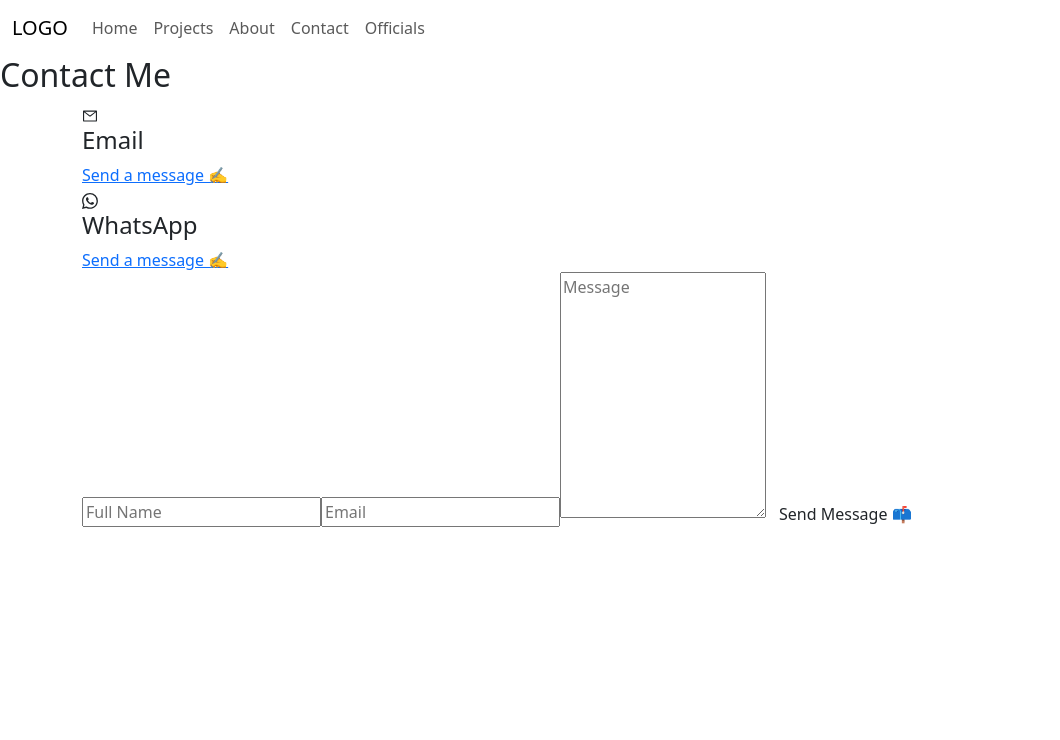
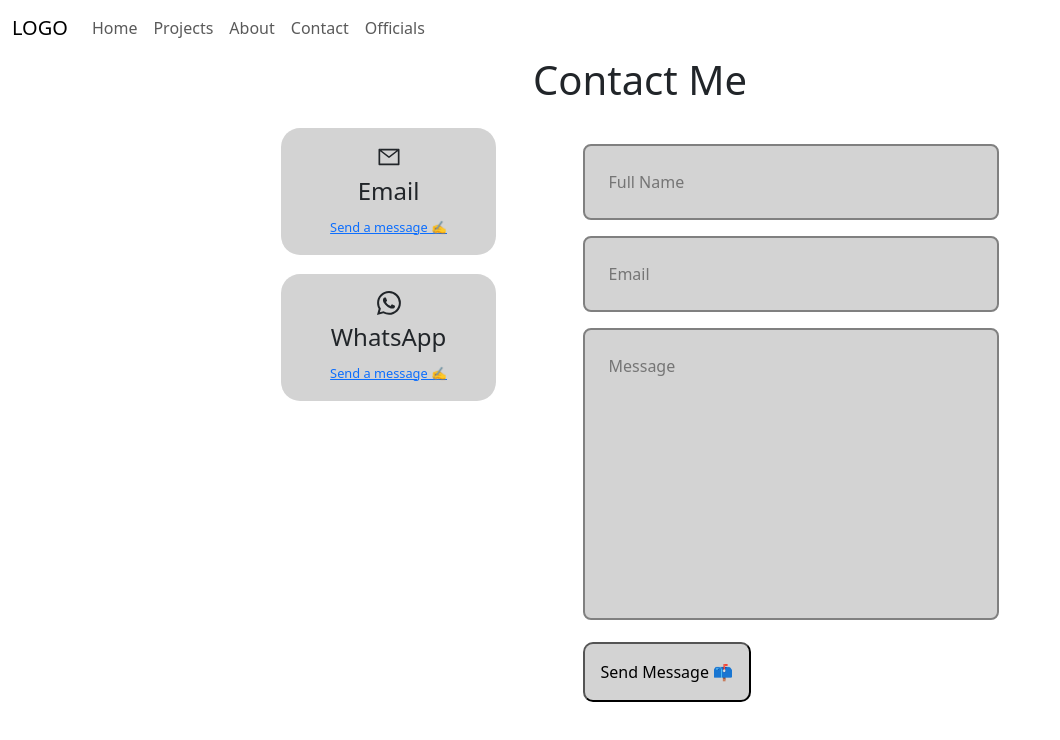
Before and after one commit to yegonkimutai/Happy-faces, a React (Create React App) app: page /contact in a window 1280 px wide. Shown: the top 740 px of the page, without its empty margins (0-1060 px from the left). Built offline with nearby package versions, Linux system fonts and the light colour scheme.

Commit message:
:dizzy: Style contact page

```diff
--- a/src/pages/About.js
+++ b/src/pages/About.js
@@ -1,4 +1,5 @@
 import React from 'react'
+import '../style/About.css'
 
 function About() {
   return (
--- a/src/pages/Contact.js
+++ b/src/pages/Contact.js
@@ -1,8 +1,9 @@
 import { AiOutlineMail } from 'react-icons/ai';
-
+import '../style/Contact.css'
 import { BsWhatsapp } from 'react-icons/bs';
 import React, { useRef } from 'react';
 import emailjs from '@emailjs/browser';
+import 'bootstrap/dist/css/bootstrap.min.css';
 
 function Contact() {
   const form = useRef();
@@ -41,7 +42,7 @@ function Contact() {
           <input type="name" name="name" placeholder="Full Name" required />
           <input type="email" name="email" placeholder="Email" required />
           <textarea name="message" placeholder="Message" rows="10" />
-          <button type="submit" className="btn primary">Send Message 📫 </button>
+          <button type="submit" className="form-btn">Send Message 📫 </button>
         </form>
       </div>
     </section>
--- /dev/null
+++ b/src/style/Contact.css
@@ -0,0 +1,83 @@
+.container.contact-container {
+    width: 58%;
+    display: grid;
+    grid-template-columns: 30% 58%;
+    gap: 12%;
+  }
+
+  .cont-main h5 {
+    text-align: center;
+    font-size: 1rem;
+  }
+
+  .cont-main h2 {
+    font-size: 2.5rem;
+    margin-bottom: 1.5rem;
+    text-align: center;
+  }
+
+  .contact-options {
+    display: flex;
+    flex-direction: column;
+    gap: 1.2rem;
+  }
+
+  .contact-option {
+    background: lightgray;
+    padding: 1rem;
+    border-radius: 1.2rem;
+    text-align: center;
+    border: 1px solid transparent;
+    transition: var(--transition);
+  }
+
+  .contact-option:hover {
+    transform: scale(1.1);
+    transition: 0.5s;
+  }
+
+  .cont-icon {
+    font-size: 1.5rem;
+    margin-bottom: 0.5rem;
+  }
+
+  .contact-option a {
+    display: inline-block;
+    font-size: 0.8rem;
+  }
+
+  input,
+  textarea {
+    width: 100%;
+    padding: 1.5rem;
+    border-radius: 0.5rem;
+    background: lightgray;
+    border: 2px solid grey;
+    resize: none;
+    margin-top: 1rem;
+  }
+
+.form-btn {
+    padding: 1rem;
+    margin-top: 1rem;
+    border-radius: 10px;
+    background-color: lightgray;
+  }
+
+.form-btn:hover {
+    background-color: lightblue;
+    transition: 0.5s;
+  }
+
+  @media (max-width: 1024px) {
+    .container.contact-container {
+      grid-template-columns: 1fr;
+      gap: 2rem;
+    }
+  }
+
+  @media (max-width: 600px) {
+    .container.contact-container {
+      width: 95%;
+    }
+  }
```
Also changed, not shown: src/style/About.css (added).
